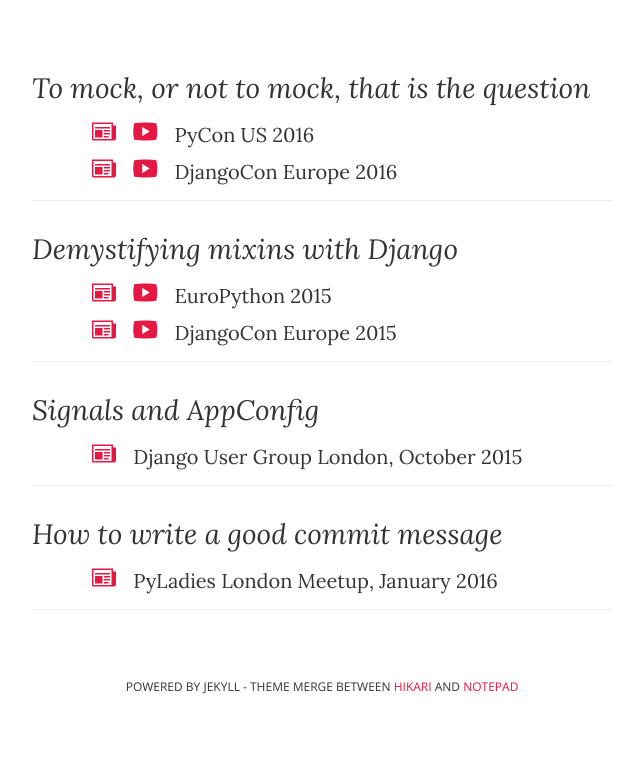
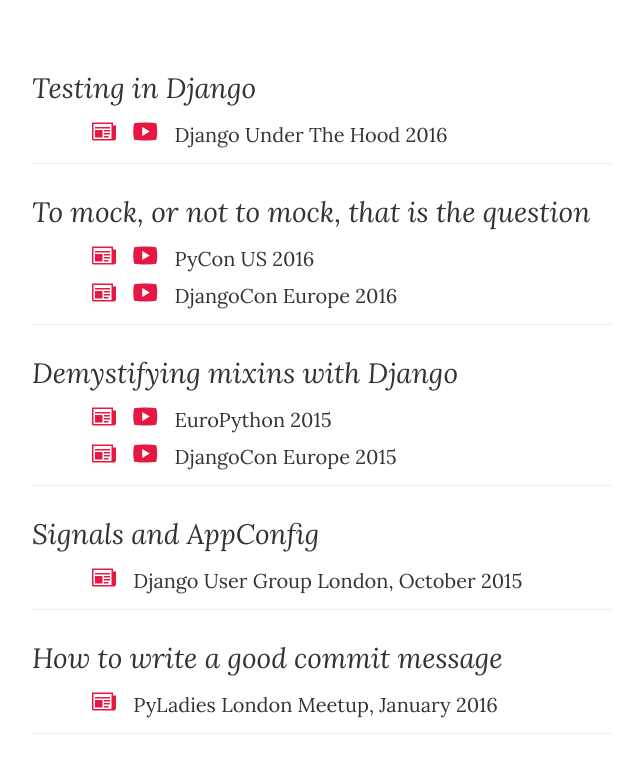
Before and after one commit to ana-balica/ana-balica.github.io, a Jekyll site: the page built from talks.html, in a window 1280 px wide, cut to the strip 613-1391 px from the top of the page. Shown: the top 773 px of the strip, without its empty margins (318-961 px from the left). Built offline with Jekyll 4.4.1, drawn with Linux system fonts in a browser that asks for light colours; before the commit the page ends 1350 px from its top, so only the background shows below that.

Commit message:
Add duth talk about testing to talks page

```diff
--- a/talks.html
+++ b/talks.html
@@ -7,10 +7,17 @@
 <div class="posts tag-container">
   <h1>Talks</h1>
   <div class="video-wrapper">
-    <iframe src="http://fast.wistia.net/embed/iframe/b057b7b9jr?canonicalUrl=https%3A%2F%2Fopbeat.com%2Fevents%2Fdjangocon-eu-2016%2F&canonicalTitle=DjangoCon%20Europe%202016%2C%20Budapest%20%7C%20Opbeat" frameborder="0" webkitallowfullscreen mozallowfullscreen allowfullscreen></iframe>
+    <iframe src="https://www.youtube.com/embed/EHyKzPQFXzo" frameborder="0" allowfullscreen></iframe>
   </div>
 
   <div class="talks">
+    <div class="talk">
+      <p class="title">Testing in Django</p>
+      <!-- Django Under The Hood 2016 -->
+      <p><a href="https://speakerdeck.com/anabalica/duth-testing-in-django" target="_blank"><span class="icon-newspaper"></span></a> <a href="https://www.youtube.com/watch?v=EHyKzPQFXzo" target="_blank"><span class="icon-play"></span></a> Django Under The Hood 2016</p>
+
+    </div>
+
     <div class="talk">
       <p class="title">To mock, or not to mock, that is the question</p>
       <!-- PyCon US 2016 -->
```
